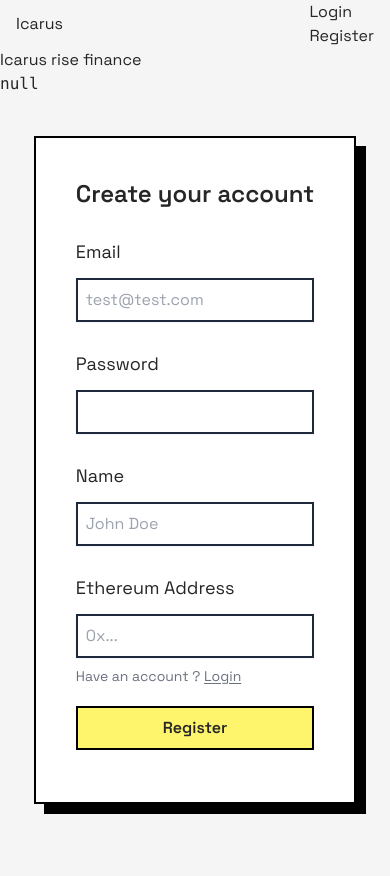
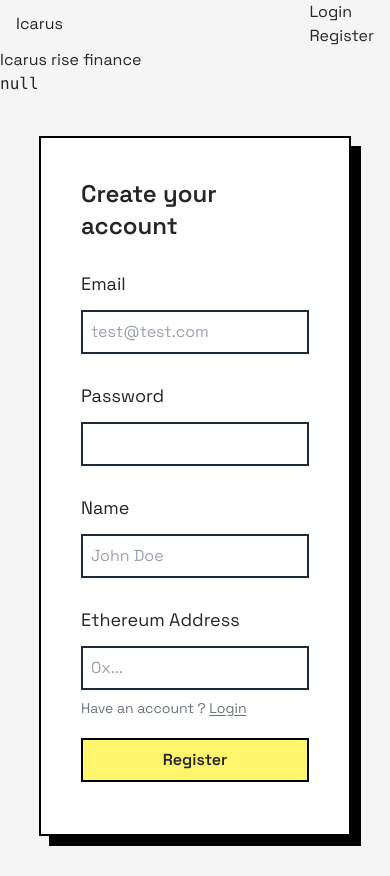
Before and after one commit to bastien707/icarus, a Next.js app: page /register in a window 390 px wide. Before the commit the page ends 844 px from the top, so only its background shows below. Built offline with nearby package versions, Linux system fonts and the light colour scheme; no server answers.

Commit message:
feat: update form ui

```diff
--- /dev/null
+++ b/src/app/(home)/formContainer.tsx
@@ -0,0 +1,13 @@
+type FormProps = {
+  children: React.ReactNode;
+};
+
+export const FormContainer = ({ children }: FormProps) => {
+  return (
+    <div className="h-full w-screen flex justify-center items-center flex-col">
+      <div className="w-4/5 sm:w-3/5 lg:w-1/3 p-10 my-10 border-2 border-black duration-500 bg-white shadow-[10px_10px_0px_0px_rgba(0,0,0)] ">
+        {children}
+      </div>
+    </div>
+  );
+};
--- a/src/app/(home)/login/login.tsx
+++ b/src/app/(home)/login/login.tsx
@@ -15,7 +15,7 @@ interface FormValues {
 
 export default function LoginForm({ title }: { title: string }) {
   const searchParams = useSearchParams();
-  const callBackUrl = searchParams.get("callbackUrl") || "/transactions";
+  const callBackUrl = searchParams.get("callbackUrl") || "/dashboard/overview";
   const error = searchParams.get("error") ? "Invalid credentials" : "";
   const [loading, setLoading] = useState(false);
   const [formValues, setFormValues] = useState<FormValues>({
--- a/src/app/(home)/login/page.tsx
+++ b/src/app/(home)/login/page.tsx
@@ -1,11 +1,10 @@
 import LoginForm from "./login";
+import { FormContainer } from "../formContainer";
 
 export default async function Login() {
   return (
-    <div className="h-fit w-screen flex justify-center items-center flex-col">
-      <div className="sm:w-1/2 lg:w-1/3 p-10 my-10 gap-4 border-2 border-black duration-500 bg-white shadow-[10px_10px_0px_0px_rgba(0,0,0)] ">
+    <FormContainer>
         <LoginForm  title="Log in"/>
-      </div>
-    </div>
+    </FormContainer>
   );
 }
--- a/src/app/(home)/register/page.tsx
+++ b/src/app/(home)/register/page.tsx
@@ -1,11 +1,10 @@
 import RegisterForm from "./register";
+import { FormContainer } from "../formContainer";
 
 export default async function SignUp() {
   return (
-    <div className="h-fit w-screen flex justify-center items-center flex-col">
-      <div className="sm:w-1/2 lg:w-1/3 p-10 my-10 gap-4 border-2 border-black duration-500 bg-white shadow-[10px_10px_0px_0px_rgba(0,0,0)] ">
-        <RegisterForm title='Create your account'/>
-      </div>
-    </div>
+    <FormContainer>
+      <RegisterForm title="Create your account" />
+    </FormContainer>
   );
 }
--- a/src/app/(home)/register/register.tsx
+++ b/src/app/(home)/register/register.tsx
@@ -1,7 +1,6 @@
 "use client";
 
 import { ChangeEvent, FormEvent, useState } from "react";
-import { LoginButton } from "@/components/ui/button/LoginButton";
 import Field from "@/components/ui/form/Field";
 import { useRouter } from "next/navigation";
 import MainButton from "@/components/ui/button/MainButton";
--- a/src/components/ui/form/Input.tsx
+++ b/src/components/ui/form/Input.tsx
@@ -19,7 +19,7 @@ export default function Input({type, name, value, placeholder, changeHandler}: I
         value={value}
         onChange={changeHandler}
         placeholder={placeholder}
-        className="p-2 block w-full focus:outline-none ring-icarus-yellow focus:ring-1 focus:border-icarus-yellow shadow-sm sm:text-sm border-slate-800 border-2"
+        className="p-2 block w-full focus:outline-none ring-black focus:ring-1 focus:border-black shadow-sm sm:text-sm border-slate-800 border-2"
       />
     );
 }
```
